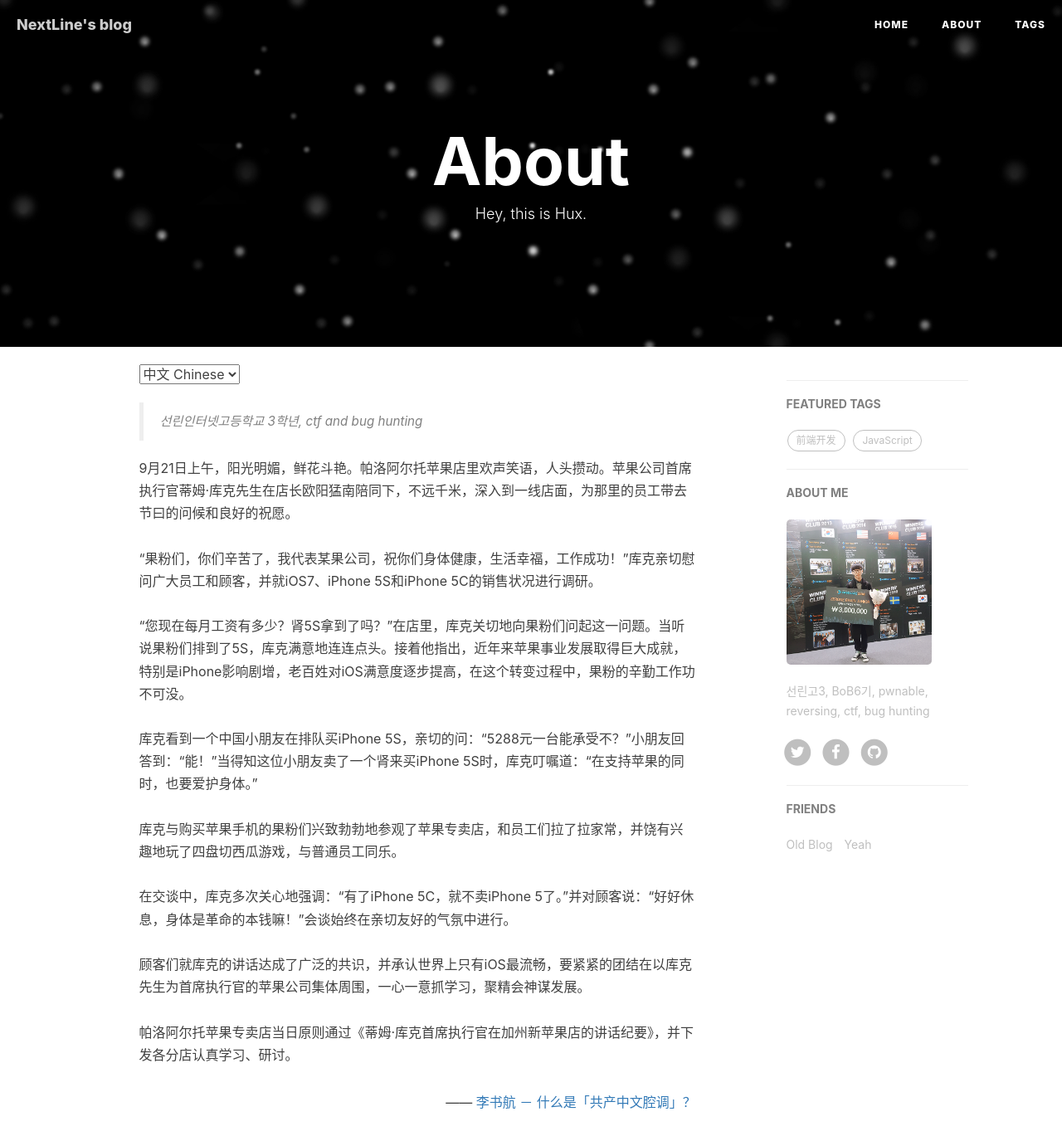
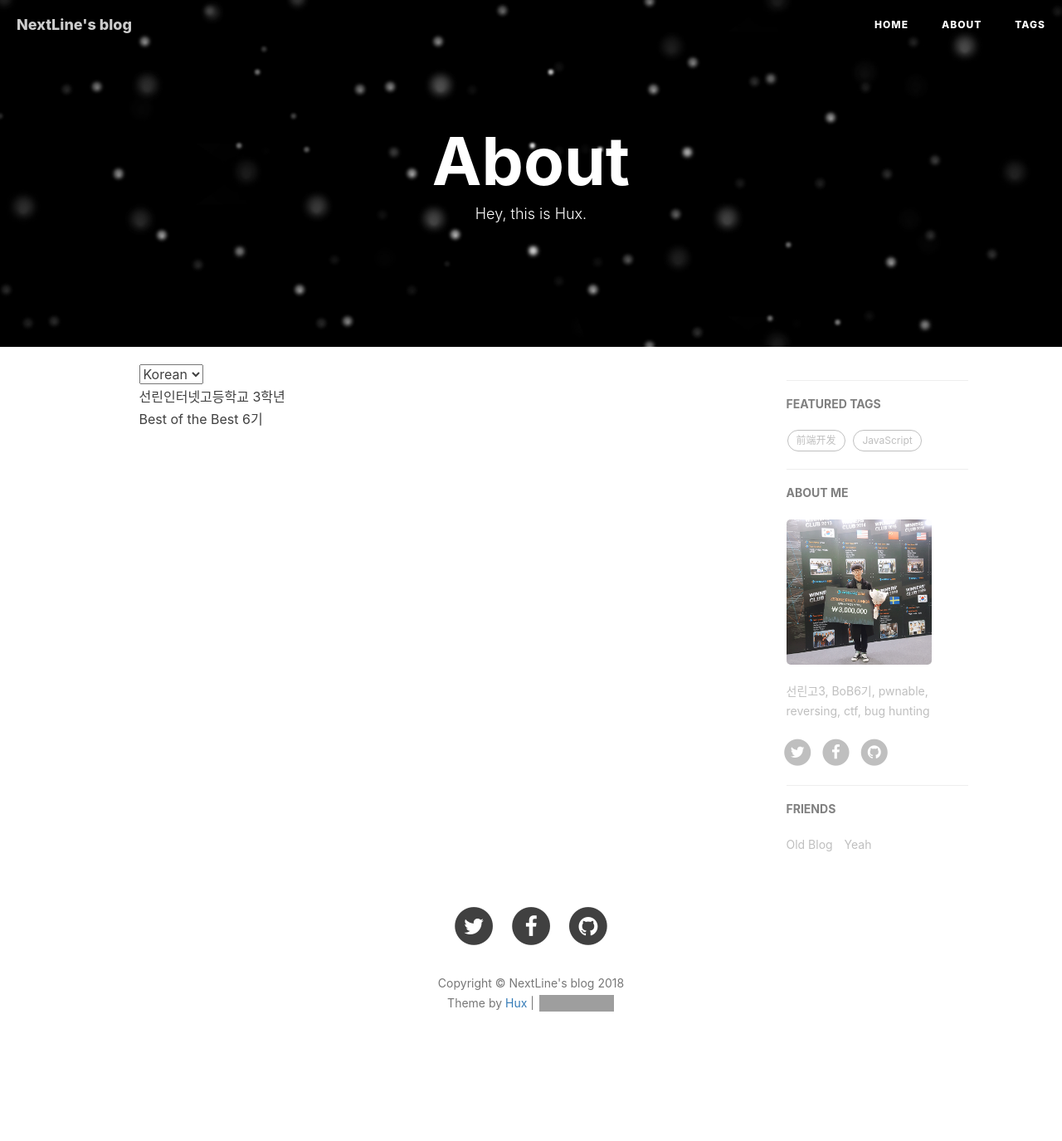
Before and after one commit to LYoungJoo/lyoungjoo.github.io, a Jekyll site: the page built from about.html, in a window 1280 px wide and 1400 px high. Shown: the top 1375 px of the window at 83% size. Built offline with Jekyll 4.4.1, drawn with Linux system fonts in a browser that asks for light colours; nearby versions of some CDN libraries; comment, search, counter and statistics services are not loaded; grey boxes are pictures that could not be loaded.

Commit message:
Update about.html

```diff
--- a/about.html
+++ b/about.html
@@ -7,21 +7,15 @@
 
 <!-- Language Selector -->
 <select onchange= "onLanChange(this.options[this.options.selectedIndex].value)">
-    <option value="0" selected> 中文 Chinese </option>
-    <option value="1"> 英语 English </option>
+    <option value="0" selected> Korean </option>
+    <option value="1"> English </option>
 </select>
 
-<!-- Chinese Version -->
+<!-- Korean Version -->
 <div class="zh post-container">
-    <blockquote>
-        선린인터넷고등학교 3학년, ctf and bug hunting
-    </blockquote>
-    9月21日上午，阳光明媚，鲜花斗艳。帕洛阿尔托苹果店里欢声笑语，人头攒动。苹果公司首席执行官蒂姆·库克先生在店长欧阳猛南陪同下，不远千米，深入到一线店面，为那里的员工带去节曰的问候和良好的祝愿。<br><br>“果粉们，你们辛苦了，我代表某果公司，祝你们身体健康，生活幸福，工作成功！”库克亲切慰问广大员工和顾客，并就iOS7、iPhone 5S和iPhone 5C的销售状况进行调研。 <br><br>“您现在每月工资有多少？肾5S拿到了吗？”在店里，库克关切地向果粉们问起这一问题。当听说果粉们排到了5S，库克满意地连连点头。接着他指出，近年来苹果事业发展取得巨大成就，特别是iPhone影响剧增，老百姓对iOS满意度逐步提高，在这个转变过程中，果粉的辛勤工作功不可没。<br><br>库克看到一个中国小朋友在排队买iPhone 5S，亲切的问：“5288元一台能承受不？”小朋友回答到：“能！”当得知这位小朋友卖了一个肾来买iPhone 5S时，库克叮嘱道：“在支持苹果的同时，也要爱护身体。”<br><br>库克与购买苹果手机的果粉们兴致勃勃地参观了苹果专卖店，和员工们拉了拉家常，并饶有兴趣地玩了四盘切西瓜游戏，与普通员工同乐。<br><br>在交谈中，库克多次关心地强调：“有了iPhone 5C，就不卖iPhone 5了。”并对顾客说：“好好休息，身体是革命的本钱嘛！”会谈始终在亲切友好的气氛中进行。<br><br>顾客们就库克的讲话达成了广泛的共识，并承认世界上只有iOS最流畅，要紧紧的团结在以库克先生为首席执行官的苹果公司集体周围，一心一意抓学习，聚精会神谋发展。<br>
-    <br>帕洛阿尔托苹果专卖店当日原则通过《蒂姆·库克首席执行官在加州新苹果店的讲话纪要》，并下发各分店认真学习、研讨。
 
-    <p style="text-align:right;">
-        —— <a href="http://www.zhihu.com/question/19687065">李书航 － 什么是「共产中文腔调」？ </a>
-    </p>
+    선린인터넷고등학교 3학년<br>
+    Best of the Best 6기<br>
 
 </div>
 
```
